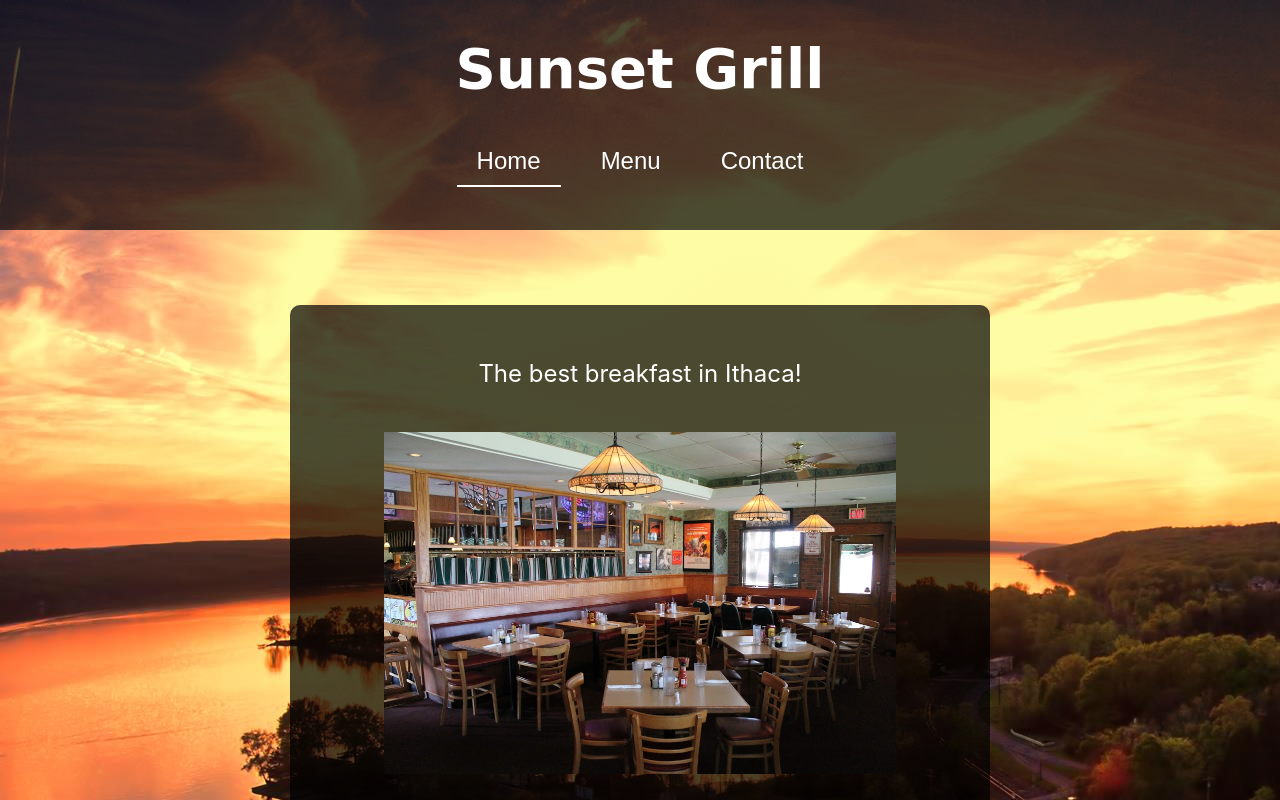
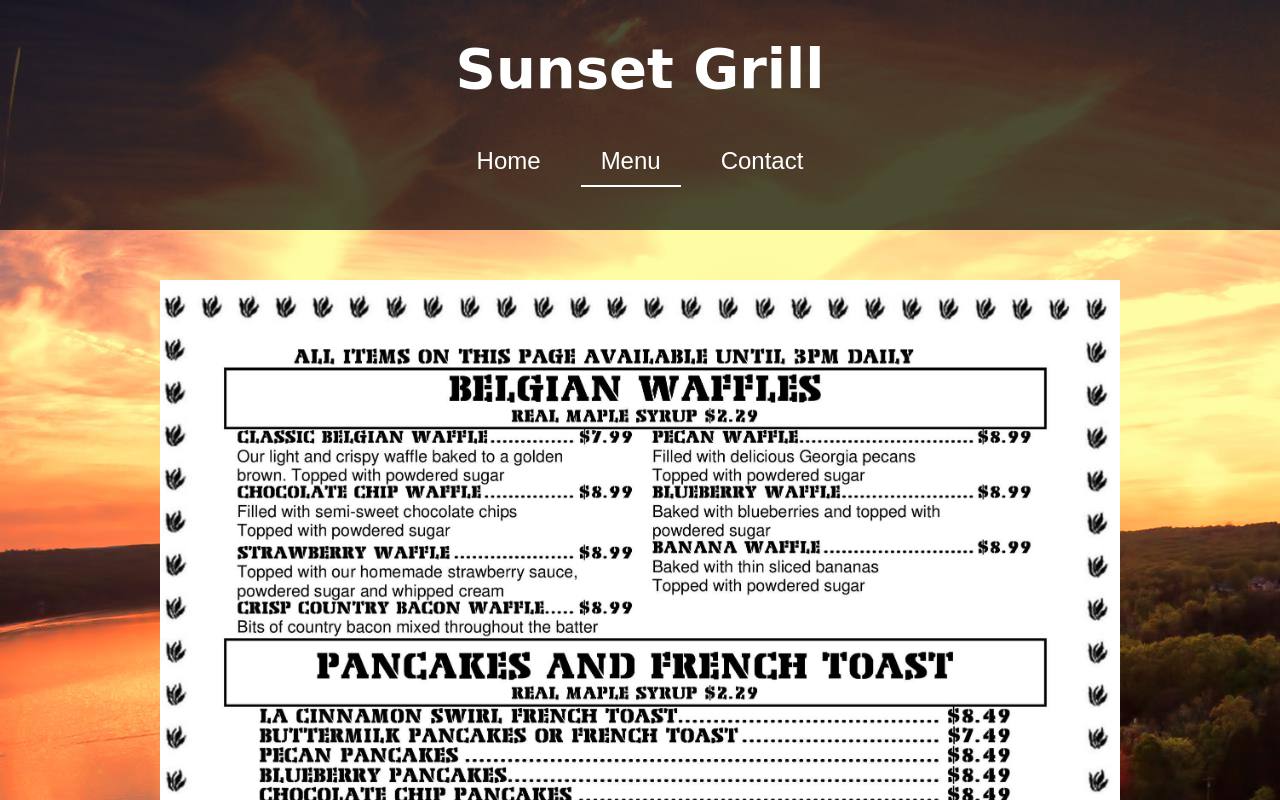
Before and after one commit to Derrickdog/restaurant-page, a website built with webpack: page dist/index.html in a window 1280 px wide. Both pictures are taken after a click on the button "Menu". Shown: the top 800 px of the page. Built offline with nearby package versions, Linux system fonts and the light colour scheme.

Commit message:
Add menu.js

```diff
--- a/src/home.js
+++ b/src/home.js
@@ -1,5 +1,6 @@
 function createHome() {
     const home = document.createElement('div');
+    home.classList.add('home');
 
     const img = document.createElement('img');
     img.classList.add('image');
--- /dev/null
+++ b/src/menu.js
@@ -0,0 +1,16 @@
+function createMenu(){
+    const menu = document.createElement('img');
+    menu.id = 'menu';
+    menu.src = 'menu.jpeg';
+    menu.alt = 'Sunset Grill Menu';
+
+    return menu;
+}
+
+function loadMenu() {
+    const container = document.getElementById('container');
+    container.textContent = '';
+    container.appendChild(createMenu());
+}
+
+export default loadMenu;
--- a/src/website.js
+++ b/src/website.js
@@ -1,4 +1,5 @@
 import loadHome from "./home";
+import loadMenu from "./menu";
 
 function createHeader(){
     const header = document.createElement('div');
@@ -32,8 +33,8 @@ function createNav() {
     menuButton.textContent = 'Menu';
     menuButton.addEventListener('click', (e) => {
         if(e.target.classList.contains('active')) return;
-        setActiveButton(loadButton);
-        //loadMenu();
+        setActiveButton(menuButton);
+        loadMenu();
     });
 
     const contactButton = document.createElement('button');
```
Also changed, not shown: dist/index.html, dist/main.js, dist/menu.jpeg (added), dist/styles.css.
